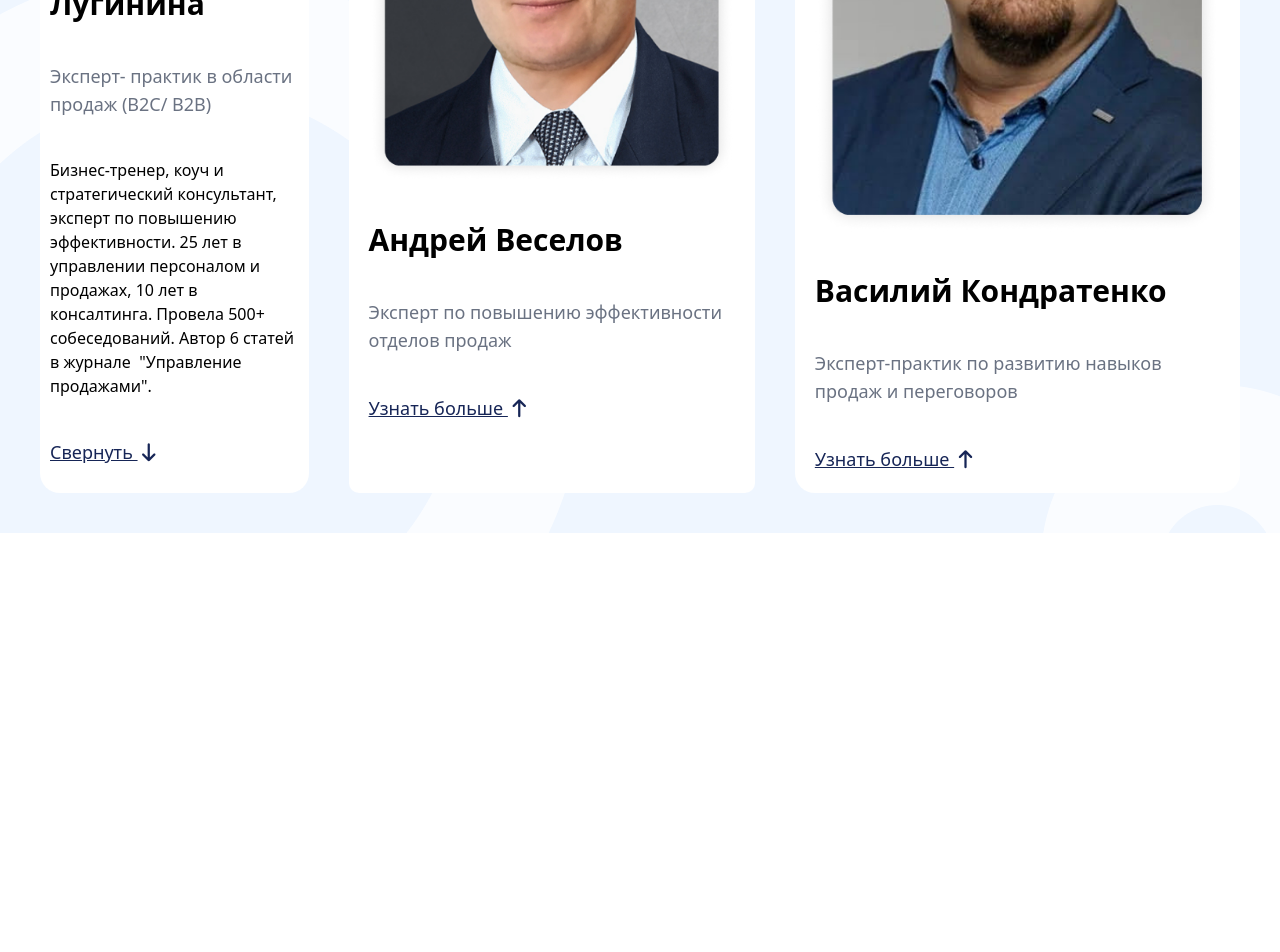
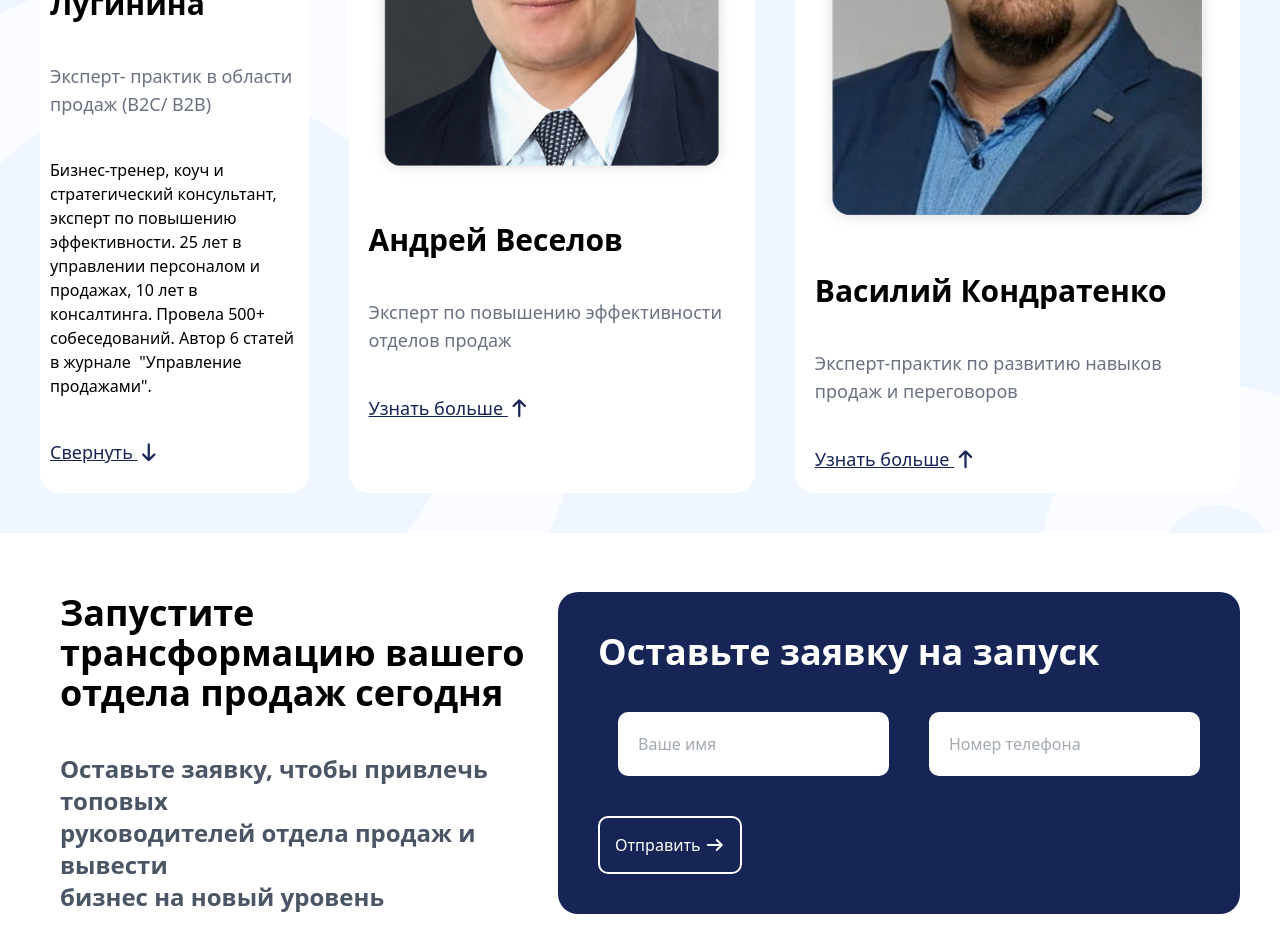
Before and after one commit to RahimaMoon/sales, a website: page index.html in a window 1280 px wide. Shown: the part 10091-11043 px from the top of the page. Before the commit the page ends 10674 px from the top, so only its background shows below. Drawn offline with Linux system fonts and the light colour scheme.

Commit message:
section15

```diff
--- a/index.html
+++ b/index.html
@@ -504,7 +504,7 @@
     <div class="absolute lg:top-[850px] z-50 flex flex-col lg:flex-row justify-center items-center p-[40px] ">
         <div class="flex flex-col gap-y-20 bg-blue-950 p-[40px] lg:rounded-tl-[20px] lg:rounded-bl-[20px]">
             <h1 class="text-white text-3xl ">Хотите узнать, как правильно подбирать кандидатов?</h1>
-            <p class="text-gray-600 text-xl ">Запишитесь наблюдателем на конкурс в ближайшие 8 дней</p>
+            <p class="text-gray-800 text-xl ">Запишитесь наблюдателем на конкурс в ближайшие 8 дней</p>
             <button class="bg-white text-blue-950 p-[15px] rounded-[10px] w-fit">Зарегистрироваться наблюдателем в конкурсе <i class="fa-solid fa-arrow-right"></i></button>
         </div>
         <div class="p-[20px] bg-white lg:rounded-tr-[20px] lg:rounded-br-[20px]">
@@ -525,19 +525,19 @@
         <p>Бизнес-тренер, коуч и стратегический консультант, эксперт по повышению эффективности. 25 лет в управлении персоналом и продажах, 10 лет в консалтинга. Провела 500+ собеседований. Автор 6 статей в журнале  "Управление продажами".</p>
         <div class="text-lg text-blue-950 underline">Свернуть <i class="fa-solid fa-arrow-down"></i></div>
     </div>
-    <div class="flex flex-col gap-y-10 p-[20px] rounded-[10px] bg-white">
+    <div class="flex flex-col gap-y-10 p-[20px] rounded-[20px] bg-white">
 <img src="./imgs/Rectangle 54.png" alt="">
 <h2 class="text-3xl font-bold">Андрей Веселов</h2>
 <p class="text-gray-500 text-lg">Эксперт по повышению эффективности отделов продаж</p>
 <div class="text-lg text-blue-950 underline">Узнать больше <i class="fa-solid fa-arrow-up"></i></div>
     </div>
-        <div class="lg:hidden flex flex-col gap-y-10 p-[10px] rounded-[20px] bg-white">
+        <div class="lg:hidden flex flex-col gap-y-10 p-[20px] rounded-[20px] bg-white">
 <img src="./imgs/Rectangle 54.png" alt="">
 <h2 class="text-3xl font-bold">Андрей Веселов</h2>
 <p class="text-gray-500 text-lg">Эксперт по повышению эффективности отделов продаж</p>
 <div class="text-lg text-blue-950 underline">Узнать больше <i class="fa-solid fa-arrow-up"></i></div>
     </div>
-        <div class=" lg:hidden flex flex-col gap-y-10 p-[10px] rounded-[20px] bg-white">
+        <div class=" lg:hidden flex flex-col gap-y-10 p-[20px] rounded-[20px] bg-white">
 <img src="./imgs/Rectangle 54.png" alt="">
 <h2 class="text-3xl font-bold">Андрей Веселов</h2>
 <p class="text-gray-500 text-lg">Эксперт по повышению эффективности отделов продаж</p>
@@ -551,6 +551,23 @@
     </div>
 </div>
     </section>
-
+    <section class="relative z-50 flex flex-col lg:flex-row  gap-y-10 justify-around items-center p-[40px]">
+        <aside class="flex flex-col gap-y-10 p-[20px]">
+            <h1 class="lg:text-4xl text-2xl font-bold">Запустите<br> трансформацию вашего<br> отдела продаж сегодня</h1>
+            <p class="lg:text-2xl text-lg font-bold text-gray-600">Оставьте заявку, чтобы привлечь топовых<br> руководителей отдела продаж и вывести<br> бизнес на новый уровень</p>
+        </aside>
+        <aside class="flex flex-col gap-y-10 p-[40px] rounded-[20px] bg-blue-950 text-white">
+<h1 class="text-4xl font-bold">Оставьте заявку на запуск</h1>
+<div class="flex flex-col lg:flex-row gap-y-5 gap-x-10">
+    <form class="flex flex-col lg:flex-row gap-y-5 gap-x-5" action="">
+        <label for="name"></label>
+        <input class="p-[20px] rounded-[10px] bg-white text-gray-600" type="text" id="name" placeholder="Ваше имя">
+        <label for="em"></label>
+        <input class="p-[20px] rounded-[10px] bg-white text-gray-600" type="text" id="em" placeholder="Номер телефона">
+    </form>
+</div>
+<button class="border-2 border-white rounded-[10px] p-[15px] w-fit">Отправить <i class="fa-solid fa-arrow-right"></i></button>
+        </aside>
+    </section>
 </body>
 </html>
```
Also changed, not shown: src/output.css.
